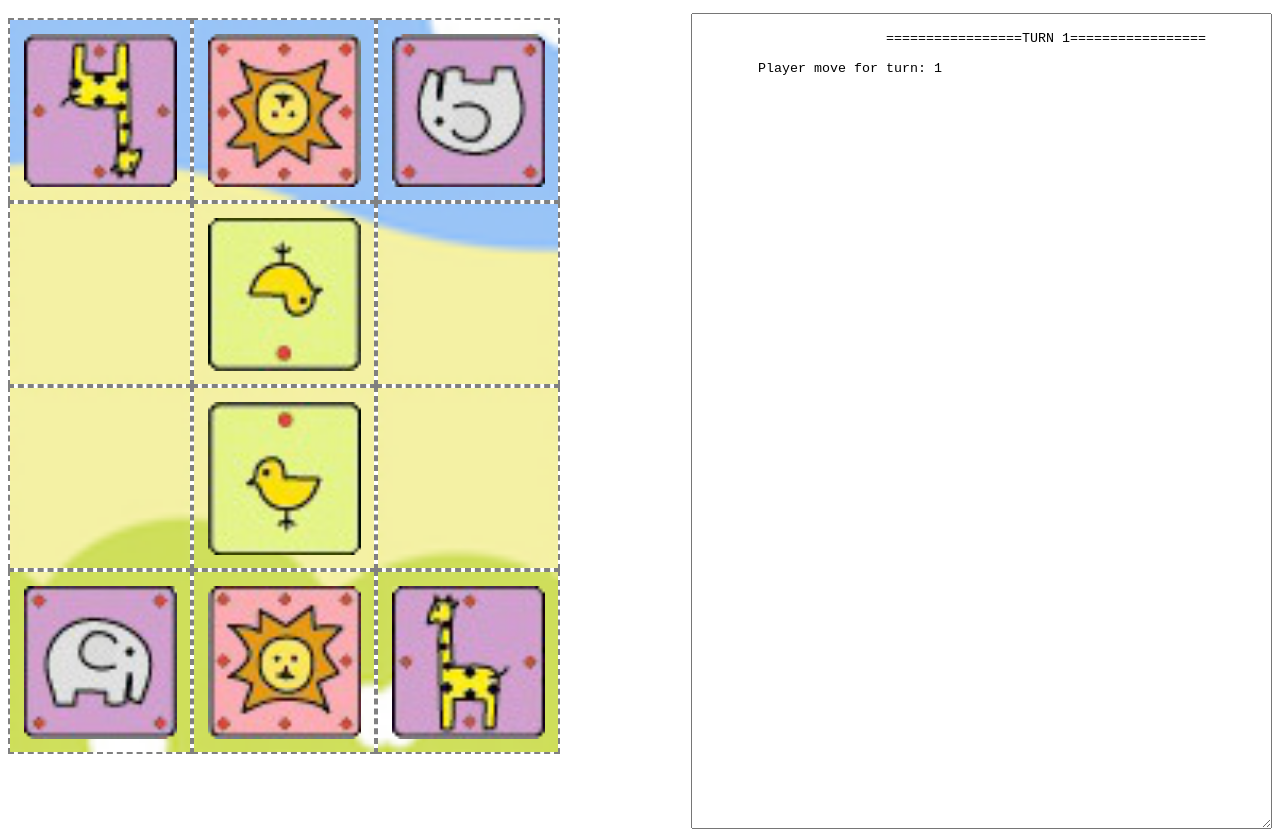
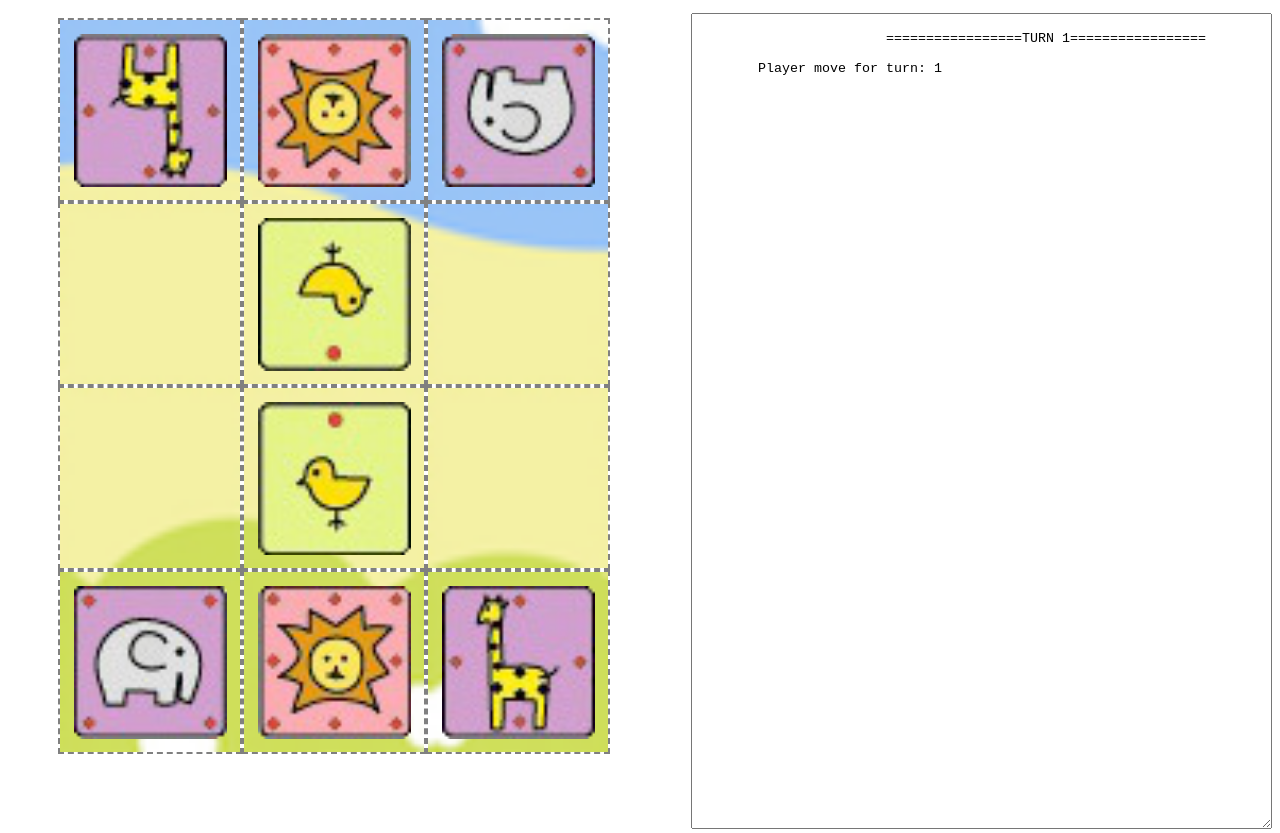
Before and after one commit to DrkSephy/Shogi, a website: page index.html in a window 1280 px wide. Drawn offline with Linux system fonts and the light colour scheme.

Commit message:
More css updating...

```diff
--- a/css/grid.css
+++ b/css/grid.css
@@ -23,7 +23,7 @@
 
 #one {
     float: left;
-    padding-right: 25px;
+    padding-left: 50px;
 }
 
 #two {
```
